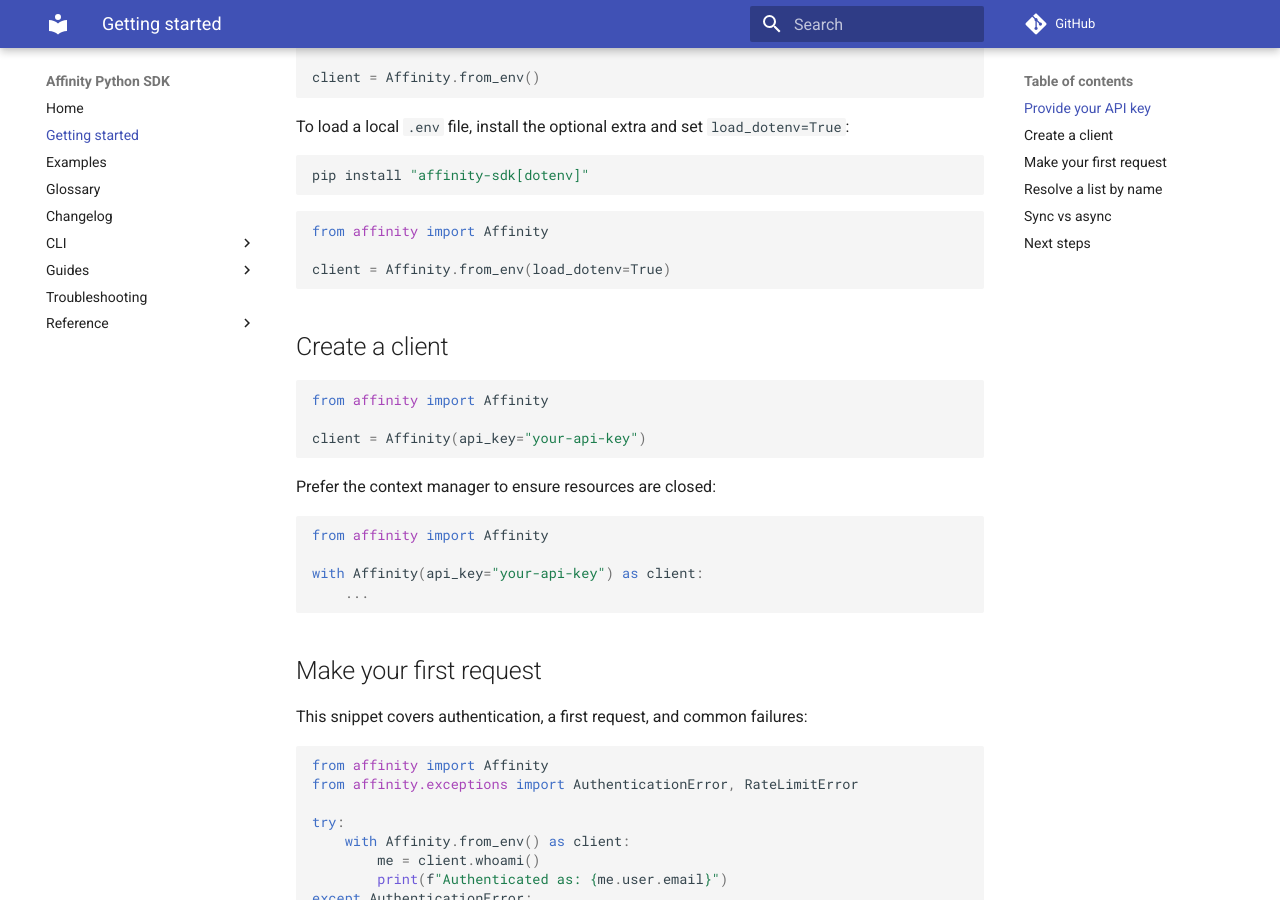
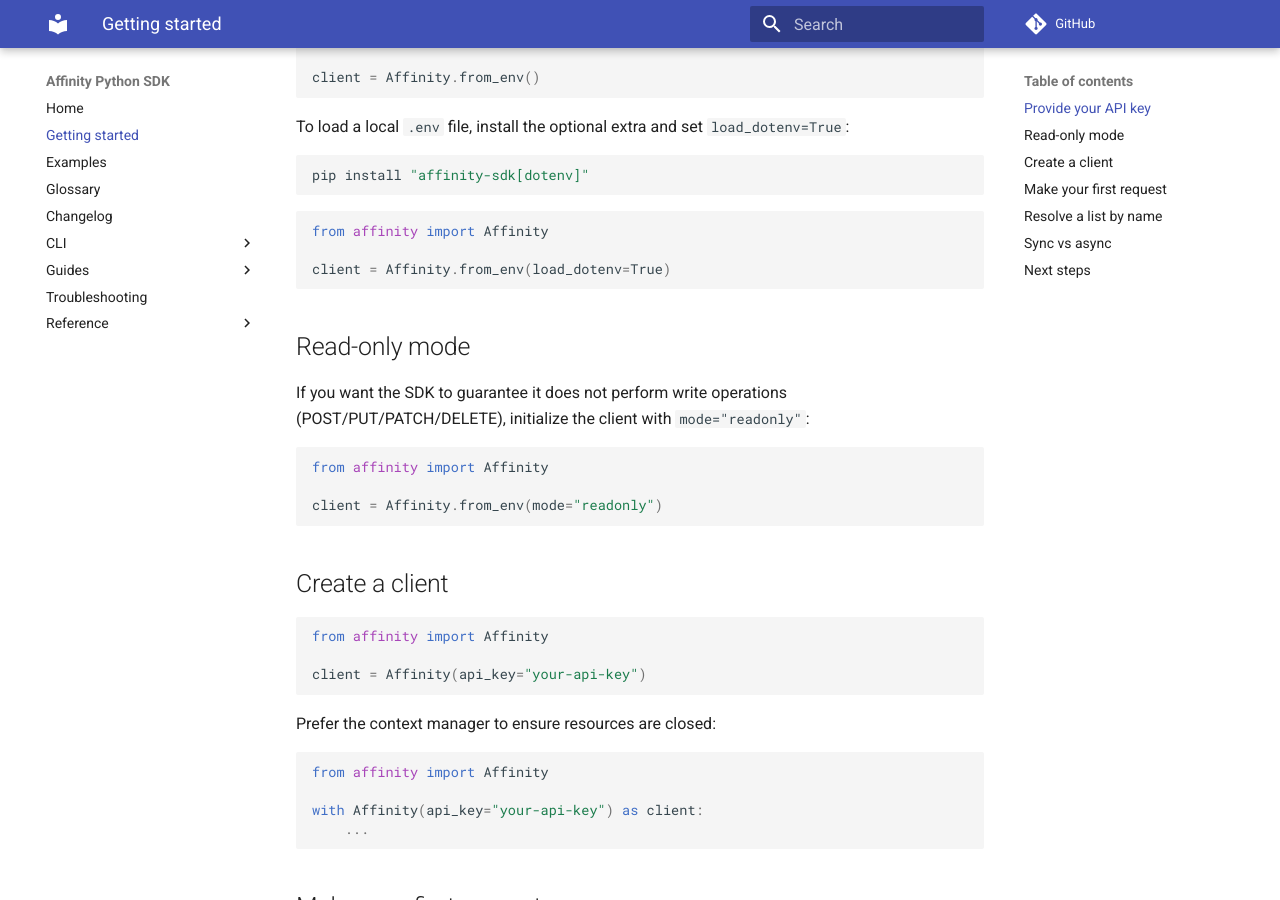
Before and after one commit to oneryalcin/affinity-sdk, an MkDocs documentation site: the page built from docs/public/getting-started.md, in a window 1280 px wide and 900 px high, scrolled down 416 px. Built offline with MkDocs 1.6.1 and Material for MkDocs 9.7.7, drawn with Linux system fonts in a browser that asks for light colours; comment, search, counter and statistics services are not loaded; the version menu is left out.

Commit message:
Document and test readonly/transport options

````diff
--- a/docs/public/getting-started.md
+++ b/docs/public/getting-started.md
@@ -28,6 +28,17 @@
 from affinity import Affinity
 
 client = Affinity.from_env(load_dotenv=True)
+```
+
+## Read-only mode
+
+If you want the SDK to guarantee it does not perform write operations (POST/PUT/PATCH/DELETE),
+initialize the client with `mode="readonly"`:
+
+```python
+from affinity import Affinity
+
+client = Affinity.from_env(mode="readonly")
 ```
 
 ## Create a client
````
Also changed, not shown: docs/public/guides/authentication.md (+8 -0 lines), docs/public/guides/debugging-hooks.md (+9 -0 lines), docs/public/guides/errors-and-retries.md (+1 -0 lines), 1 other file.
